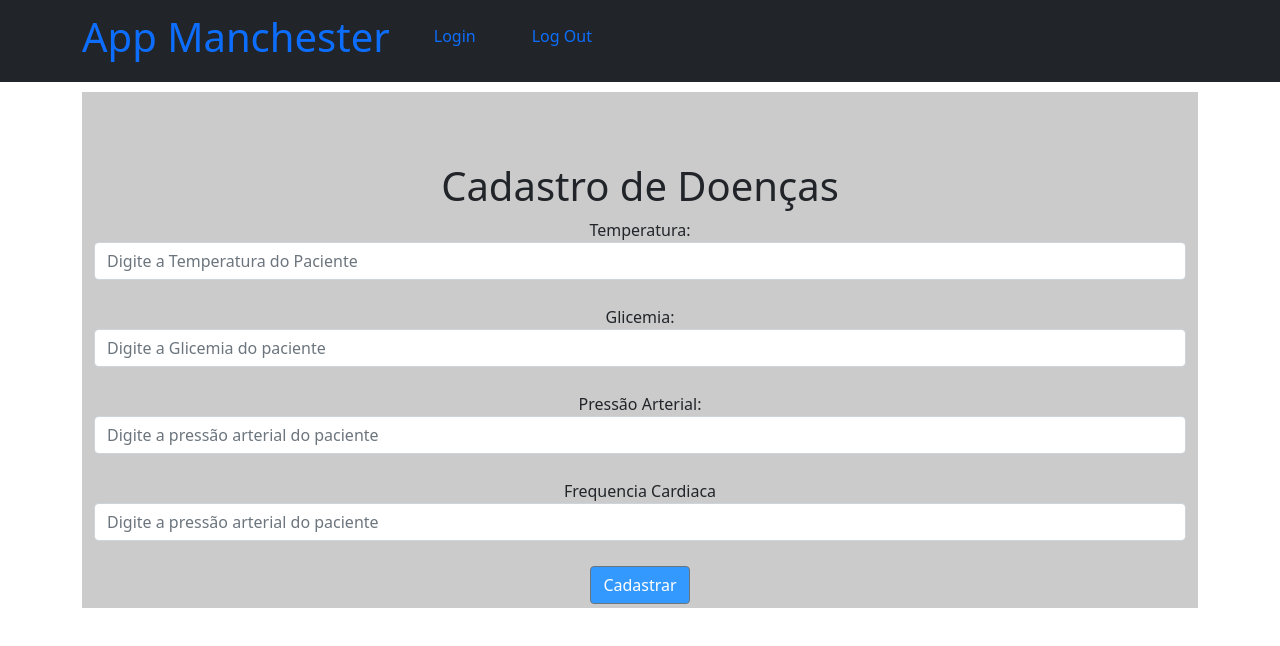
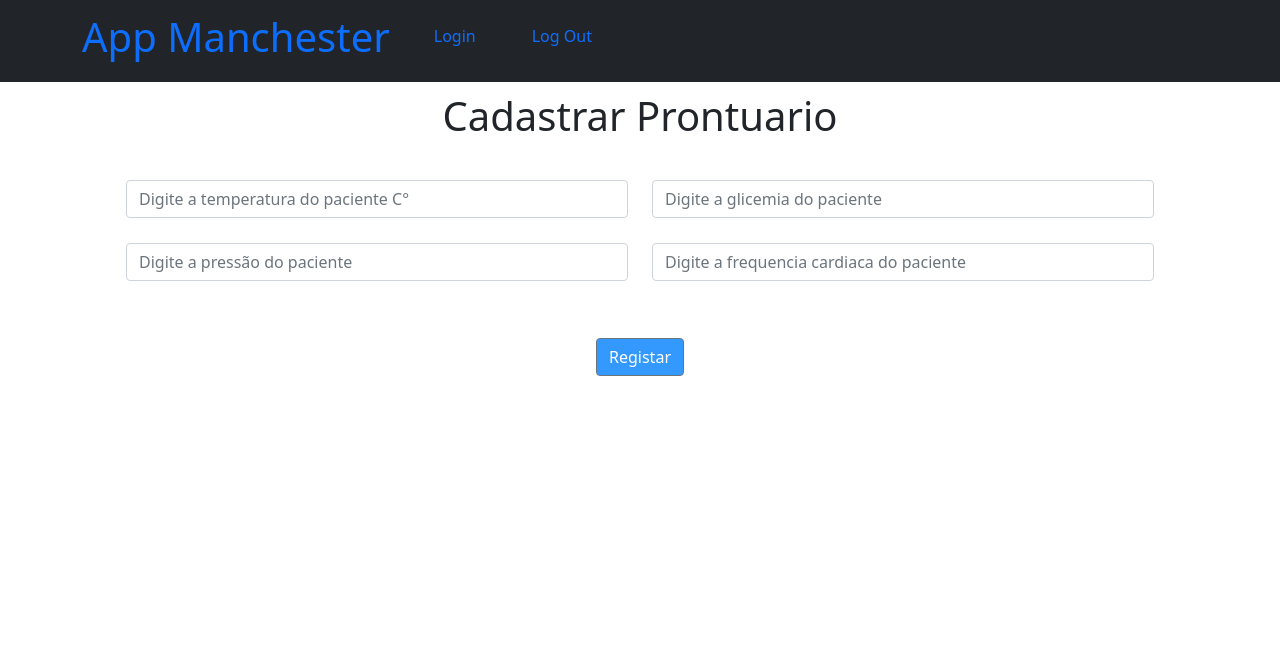
Before and after one commit to Cavalari0100/appmanchesterfront, a React (Create React App) app: page /Sintomas in a window 1280 px wide. Shown: the top 646 px of the page. Built offline with nearby package versions, Linux system fonts and the light colour scheme.

Commit message:
finalizando alteracoes no front

```diff
--- a/src/App.js
+++ b/src/App.js
@@ -14,6 +14,7 @@ import React , {useEffect , useState} from 'react';
 import CadastroSintomas from './components/Paginas/Sintomas/CadastroDeSintomas';
 import UpdatePaciente from './components/Paginas/Listas/UpdateList/UpdatePaciente';
 import UpdateEnfermeiro from './components/Paginas/Listas/UpdateList/UpdateEnfermeiro';
+import UpdateProntuario from './components/Paginas/Listas/UpdateList/UpdateProntuario';
 
 import jwtDecode from 'jwt-decode';
 
@@ -49,6 +50,7 @@ function App(props) {
             <Route exact path='/enfermeiros' component={ListAllEnfermeiros}/>
             <Route exact path='/UpdatePaciente/:id' render={(props) => <UpdatePaciente {...props} />} />
             <Route exact path='/UpdateEnfermeiro/:id' render={(props) => <UpdateEnfermeiro {...props} />} />
+            <Route exact path='/UpdateProntuario/:id' render={(props) => <UpdateProntuario {...props} />} />
           </Switch>
         </Container>
       </Router>
--- a/src/components/Paginas/Listas/ListAllPacientes.js
+++ b/src/components/Paginas/Listas/ListAllPacientes.js
@@ -17,7 +17,7 @@ function ListAllEnfermeiros(props) {
             setListPacientes(data);
         }
     }, [])
-    console.log(pacientes)
+
     const DeletePaciente = async (id) => {
         const url = "https://uploadappmanchester.herokuapp.com/paciente/" + id;
         const data = await axios.delete(url).then(response => {
--- a/src/components/Paginas/Listas/ListAllProntuarios.js
+++ b/src/components/Paginas/Listas/ListAllProntuarios.js
@@ -1,11 +1,10 @@
 import React, {useState , useEffect} from 'react';
 import axios from 'axios';
-import MaterialTable from 'material-table';
-import tableIcons from '../../common/materialTableIcons';
-import { Container , Row } from 'reactstrap';
+import {  Button, Container, Table, Row, Col} from 'reactstrap';
 
 function ListAllProntuarios(props){
 
+    const [update, setUpdate] = useState(null);
     const [prontuarios,setListProntuarios] = useState([]);
     useEffect( async  () => {
         const url = "https://uploadappmanchester.herokuapp.com/listAllSintomas";
@@ -19,67 +18,68 @@ function ListAllProntuarios(props){
             }
     } , [])
 
+    const DeleteProntuario = async (id) => {
+        const url = "https://uploadappmanchester.herokuapp.com/sintomas/" + id;
+        const data = await axios.delete(url).then(response => {
+            return response.data;
+        }).catch(err => {
+            return false;
+        })
+        let index = null
+        prontuarios.forEach((prontuario, posicao) => {
+            if (prontuario._id === id) {
+                index = posicao;
+            }
+        });
+        const tempProntuario = prontuarios;
+        tempProntuario.splice(index, 1)
+        setListProntuarios(tempProntuario);
+        setUpdate(new Date())
+
+    }
+
     return(
-        <Container>
-            <MaterialTable
-                icons={tableIcons}
-                title='Lista de prontuarios'
-                columns={[
-                    {
-                        title:'temperatura',
-                        field:"temperatura",
-                        render:(data)=>{
-                            if(data.temperatura > 0){
-                                if(data.temperatura <= 36){
-                                    return(
-                                        <p style={{color:"green"}}>{data.temperatura}°C</p>
-                                    )
-                                }
-                                if(data.temperatura > 37){
-                                    return(
-                                        <p style={{color:"red"}}>{data.temperatura}°C</p>
-                                    )
-                                }
-                            }
-                        }
-                    },
-                    {
-                        title:'glicemia',
-                        field:"glicemia",
-                        render:(data)=>{
-                            if(data.glicemia > 70){
-                                if(data.glicemia <= 110){
-                                    return(
-                                        <p style={{color:"green"}}>{data.glicemia}mg/dL</p>
-                                    )
-                                }
-                                if(data.glicemia >= 126){
-                                    return(
-                                        <p style={{color:"red"}}>{data.glicemia}mg/dL</p>
-                                    )
-                                }
-                            }
-                        }
-                    },
-                    {
-                        title:'pressao',
-                        field:"pressao"
-                    },
-                    {
-                        title:'fc',
-                        field:"fc",
-                    },
-                ]}
-                data={prontuarios}
-                actions={[
-                    {
-                        icon:'→',
-                        tooltip:'ID DO PACIENTE',
-                        onClick:(event,prontuarios) => alert("ID DO PACIENTE : " + prontuarios.id)
-                    }
-                ]}
-             />
-        </Container>
+        <Container fluid>
+            <h1>Lista de prontuarios</h1>
+            <Table responsive striped bordered hover>
+                <thead>
+                    <tr>
+                        <th>
+                           Temperatura
+                        </th>
+                        <th>
+                            Glicemia
+                        </th>
+                        <th>
+                            Pressão
+                        </th>
+                        <th>
+                            FC
+                        </th>
+                        <th>
+                            Deletar
+                        </th>
+                        <th>
+                            Editar
+                        </th>
+                    </tr>
+                </thead>
+                <tbody>
+                    {prontuarios.map(prontuarios => {
+                        return (
+                            <tr key={prontuarios.temperatura}>
+                                <td ><p>{prontuarios.temperatura}</p></td>
+                                <td ><p>{prontuarios.glicemia}</p></td>
+                                <td >{prontuarios.pressao}</td>
+                                <td> {prontuarios.fc}</td>
+                                <td ><Button onClick={() => DeleteProntuario(prontuarios._id)}>Delete</Button></td>
+                                <td ><Button onClick={() => window.location = "/UpdateProntuario/" + prontuarios._id}>Editar</Button></td>
+                            </tr>
+                        )
+                    })}
+                </tbody>
+            </Table>
+        </Container >
     )
 }
 export default ListAllProntuarios;
--- a/src/components/Paginas/Listas/UpdateList/UpdateEnfermeiro.js
+++ b/src/components/Paginas/Listas/UpdateList/UpdateEnfermeiro.js
@@ -34,15 +34,15 @@ function UpdateEnfermeiro(props) {
                     xs="1"
                     style={{ paddingBottom: "1em" }}
                 >
-                    <Col style={{ backgroundColor: "#32325B" }}></Col>
-                    <Col style={{ backgroundColor: "#32325B" }}>
+                    <Col ></Col>
+                    <Col >
                         <img
                             src={process.env.PUBLIC_URL + "/logo192.png"}
                             width="100%"
                             alt="logo"
                         />
                     </Col>
-                    <Col style={{ backgroundColor: "#32325B" }}></Col>
+                    <Col ></Col>
                 </Row>
                 <h1>Alterar dados de Login do Enfermeiro</h1>
                 <Row
--- a/src/components/Paginas/Listas/UpdateList/UpdatePaciente.js
+++ b/src/components/Paginas/Listas/UpdateList/UpdatePaciente.js
@@ -34,15 +34,15 @@ function UpdatePaciente(props) {
                     xs="1"
                     style={{ paddingBottom: "1em" }}
                 >
-                    <Col style={{ backgroundColor: "#32325B" }}></Col>
-                    <Col style={{ backgroundColor: "#32325B" }}>
+                    <Col ></Col>
+                    <Col >
                         <img
                             src={process.env.PUBLIC_URL + "/logo192.png"}
                             width="100%"
                             alt="logo"
                         />
                     </Col>
-                    <Col style={{ backgroundColor: "#32325B" }}></Col>
+                    <Col ></Col>
                 </Row>
                 <h1>Alterar Ficha Paciente</h1>
                 <Row
--- /dev/null
+++ b/src/components/Paginas/Listas/UpdateList/UpdateProntuario.js
@@ -0,0 +1,113 @@
+import { Container, Row, Col, Form, InputGroup, Input, Button } from "reactstrap";
+import React, { useState } from "react";
+import axios from "axios";
+
+function UpdateProntuario(props) {
+    //Ligando as coisas com o backend
+    const [prontuario, setListProntuario] = useState([]);
+    //Alterando  Produto
+    const UpgradeProntuario = async (id) => {
+        const url = "https://uploadappmanchester.herokuapp.com/UpdateSintomas/" + props.match.params.id;
+        await axios({
+            method: "PUT",
+            url: url,
+            headers: {
+                Accept: "application/json",
+            },
+            data: prontuario
+        }).then((response) => {
+        }).catch((e) => {
+        })
+    }
+    const onChange = (e) => {
+        e.persist();
+        setListProntuario({ ...prontuario, [e.target.name]: e.target.value });
+    }
+    return (
+        //-- CRIAÇÂO DO FORMULARIO -- UTILIZANDO O LAYOUT DO REACTSTRAP --
+        <div style={{ paddingTop: "3em" }}>
+            <Container className="bg-light border">
+
+                <Row
+                    md="3"
+                    sm="2"
+                    xs="1"
+                    style={{ paddingBottom: "1em" }}
+                >
+                    <Col ></Col>
+                    <Col >
+                        <img
+                            src={process.env.PUBLIC_URL + "/logo192.png"}
+                            width="100%"
+                            alt="logo"
+                        />
+                    </Col>
+                    <Col ></Col>
+                </Row>
+                <h1>Alterar Prontuario</h1>
+                <Row
+                    md="3"
+                    sm="2"
+                    xs="1"
+                    style={{ paddingBottom: "5em" }}
+                >
+                    <Col></Col>
+                    <Col>
+                        <Row
+                            md="1"
+                            sm="2"
+                            xs="1"
+                            style={{ padding: "2em" }}
+                        >
+                            <Form onSubmit={UpgradeProntuario}>
+                                <Row
+                                    md="1"
+                                    sm="2"
+                                    xs="1"
+                                    style={{ padding: "2em" }}
+                                >
+                                    <Col >
+                                        <InputGroup style={{ paddingBottom: 25}}>
+
+                                            <Input type="text" name="temperatura" id="temperatura" placeholder="Digite a temperatura do paciente C°" value={prontuario.temperatura} onChange={onChange} />
+                                        </InputGroup>
+                                    </Col>
+                                    <Col >
+                                        <InputGroup style={{ paddingBottom: 25 }}>
+
+                                            <Input type="text" name="glicemia" id="glicemia" placeholder="Digite a glicemia do paciente" value={prontuario.glicemia} onChange={onChange} />
+                                        </InputGroup>
+                                    </Col>
+                                    <Col >
+                                        <InputGroup style={{ paddingBottom: 25 }}>
+
+                                            <Input type="text" name="pressao" id="pressao" placeholder="Digite a pressão do paciente" value={prontuario.pressao} onChange={onChange} />
+                                        </InputGroup>
+                                    </Col>
+                                    <Col >
+                                        <InputGroup style={{ paddingBottom: 25 }}>
+
+                                            <Input type="text" name="fc" id="fc" placeholder="Digite a frequencia cardiaca do paciente" value={prontuario.fc} onChange={onChange} />
+                                        </InputGroup>
+                                    </Col>
+                                </Row>
+                                <Row
+                                    md="3"
+                                    sm="2"
+                                    xs="1"
+                                >
+                                    <Col ></Col>
+                                    <Col ><Button href="/prontuarios" className="teste" style={{ background: "#3399ff" }} type="submit" className="btn btn-secondary mb-1" block onClick={() => UpgradeProntuario()} >Registar</Button></Col>
+                                    <Col ></Col>
+
+                                </Row>
+                            </Form>
+                        </Row>
+                    </Col>
+                    <Col></Col>
+                </Row>
+            </Container>
+        </div>
+    )
+}
+export default UpdateProntuario;
--- a/src/components/Paginas/Sintomas/CadastroDeSintomas.js
+++ b/src/components/Paginas/Sintomas/CadastroDeSintomas.js
@@ -1,61 +1,68 @@
 import React, { useState } from 'react';
 import axios from 'axios';
-import { Col, Row, Button, Form, FormGroup, Label, Input, Container, List, ListInlineItem } from 'reactstrap';
+import { Col, Row, Button, Form, InputGroup, Label, Input, Container, List, ListInlineItem } from 'reactstrap';
 
 
 function CadastroSintomas(props) {
-    const [newProntuario, setNewProntuario] = useState({ temperatura: '', glicemia: '', pressao: '', fc: '' })
-    const url = "https://uploadappmanchester.herokuapp.com/creatNewSintoma"
+    const [newProntuario, setNewProntuario] = useState({temperatura: '', glicemia: '', pressao: '', fc: '' })
+    const url = "https://uploadappmanchester.herokuapp.com/creatNewSintomas"
 
     const IncertNewProntuario = (e) => {
-        e.preventDefault();
         const data = { temperatura: newProntuario.temperatura, glicemia: newProntuario.glicemia, pressao: newProntuario.pressao, fc: newProntuario.fc }
         axios.post(url, data);
-        props.history.push("/")
+        props.history.push("/prontuarios")
+        console.log(data)
     }
     const onChange = (e) => {
         e.persist();
         setNewProntuario({ ...newProntuario, [e.target.name]: e.target.value });
     }
     return (
-        <Container style={{ backgroundColor: "#CBCBCB", paddingTop: 70 }}>
-            <div>
-                <h1>Cadastro de Doenças</h1>
-            </div>
+        <Container>
+            <h1>Cadastrar Prontuario</h1>
             <Form onSubmit={IncertNewProntuario}>
-                <Row>
-                    <Col md={12}>
-                        <FormGroup style={{ paddingBottom: 25 }}>
-                            <Label for="exampleEmail">Temperatura:</Label>
-                            <Input type="number" name="temperatura" id="exampleEmail" placeholder="Digite a Temperatura do Paciente" value={newProntuario.temperatura} onChange={onChange} />
-                        </FormGroup>
+                <Row
+                    md="2"
+                    sm="2"
+                    xs="1"
+                    style={{ padding: "2em" }}
+                >
+                    <Col >
+                        <InputGroup style={{ paddingBottom: 25 }}>
+
+                            <Input type="text" name="temperatura" id="temperatura" placeholder="Digite a temperatura do paciente C°" value={newProntuario.temperatura} onChange={onChange} />
+                        </InputGroup>
+                    </Col>
+                    <Col >
+                        <InputGroup style={{ paddingBottom: 25 }}>
+
+                            <Input type="text" name="glicemia" id="glicemia" placeholder="Digite a glicemia do paciente" value={newProntuario.glicemia} onChange={onChange} />
+                        </InputGroup>
+                    </Col>
+                    <Col >
+                        <InputGroup style={{ paddingBottom: 25 }}>
+
+                            <Input type="text" name="pressao" id="pressao" placeholder="Digite a pressão do paciente" value={newProntuario.pressao} onChange={onChange} />
+                        </InputGroup>
+                    </Col>
+                    <Col >
+                        <InputGroup style={{ paddingBottom: 25 }}>
+
+                            <Input type="text" name="fc" id="fc" placeholder="Digite a frequencia cardiaca do paciente" value={newProntuario.fc} onChange={onChange} />
+                        </InputGroup>
                     </Col>
                 </Row>
-                <Row>
-                    <Col md={12}>
-                        <FormGroup style={{ paddingBottom: 25 }}>
-                            <Label for="examplePassword">Glicemia:</Label>
-                            <Input type="number" name="glicemia" id="examplePassword" placeholder="Digite a Glicemia do paciente" value={newProntuario.glicemia} onChange={onChange} />
-                        </FormGroup>
-                    </Col>
-                    <Col md={12}>
-                        <FormGroup style={{ paddingBottom: 25 }}>
-                            <Label for="examplePassword">Pressão Arterial:</Label>
-                            <Input type="number" name="pressao" id="examplePassword" placeholder="Digite a pressão arterial do paciente" value={newProntuario.pressao} onChange={onChange} />
-                        </FormGroup>
-                    </Col>
-                    <Col md={12}>
-                        <FormGroup style={{ paddingBottom: 25 }}>
-                            <Label for="examplePassword">Frequencia Cardiaca</Label>
-                            <Input type="number" name="fc" id="examplePassword" placeholder="Digite a pressão arterial do paciente" value={newProntuario.fc} onChange={onChange} />
-                        </FormGroup>
-                    </Col>
+                <Row
+                    md="3"
+                    sm="2"
+                    xs="1"
+                >
+                    <Col ></Col>
+                    <Col ><Button className="teste" style={{ background: "#3399ff" }} type="submit" className="btn btn-secondary mb-1" block onClick={()=>IncertNewProntuario()} >Registar</Button></Col>
+                    <Col ></Col>
+
                 </Row>
             </Form>
-
-            <div>
-                <Button className="teste" style={{background:"#3399ff"}} type="submit" className="btn btn-secondary mb-1" block onClick={""} >Cadastrar</Button>
-            </div>
         </Container>
     );
 }
```
Also changed, not shown: public/logo192.png.
